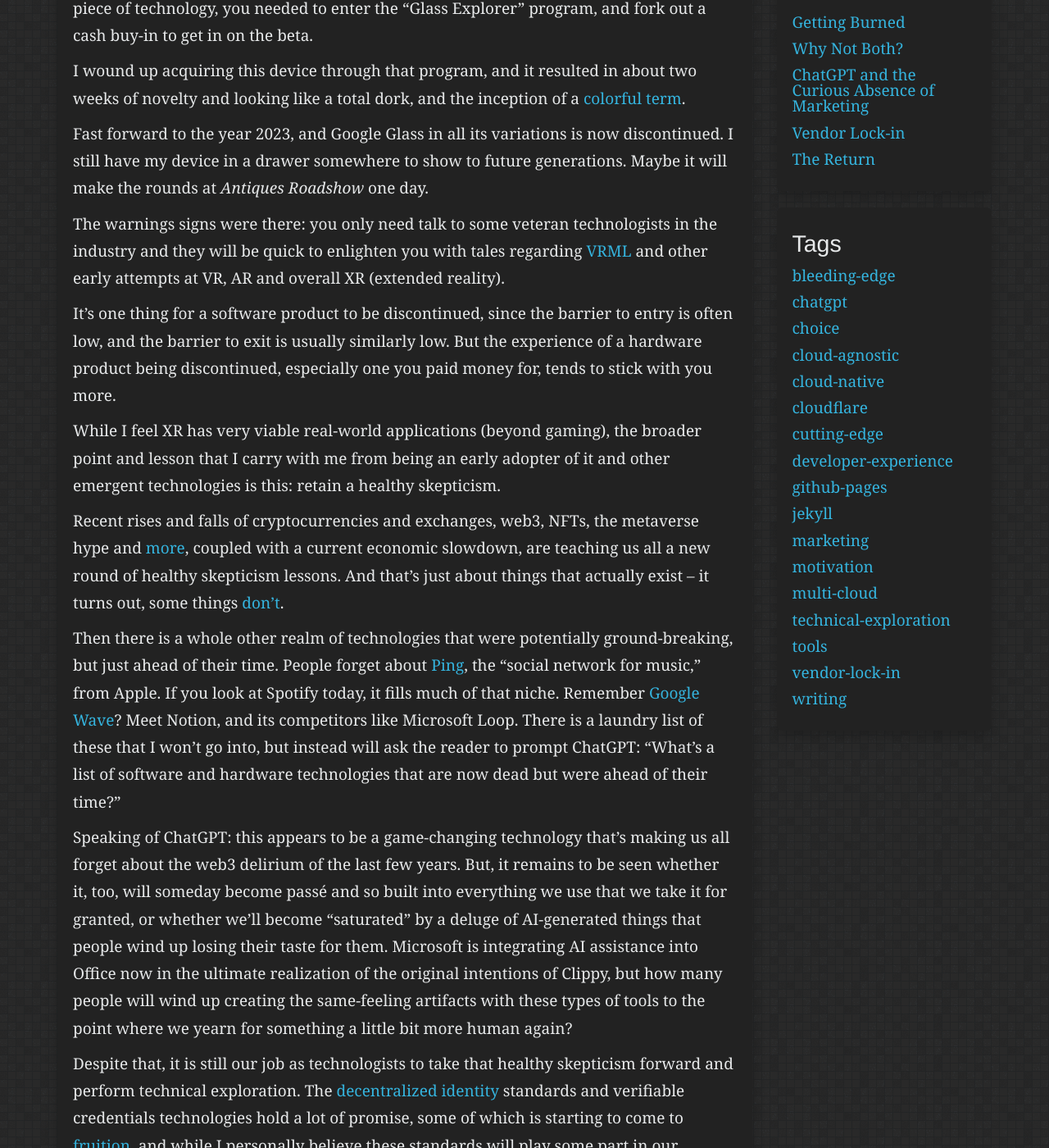
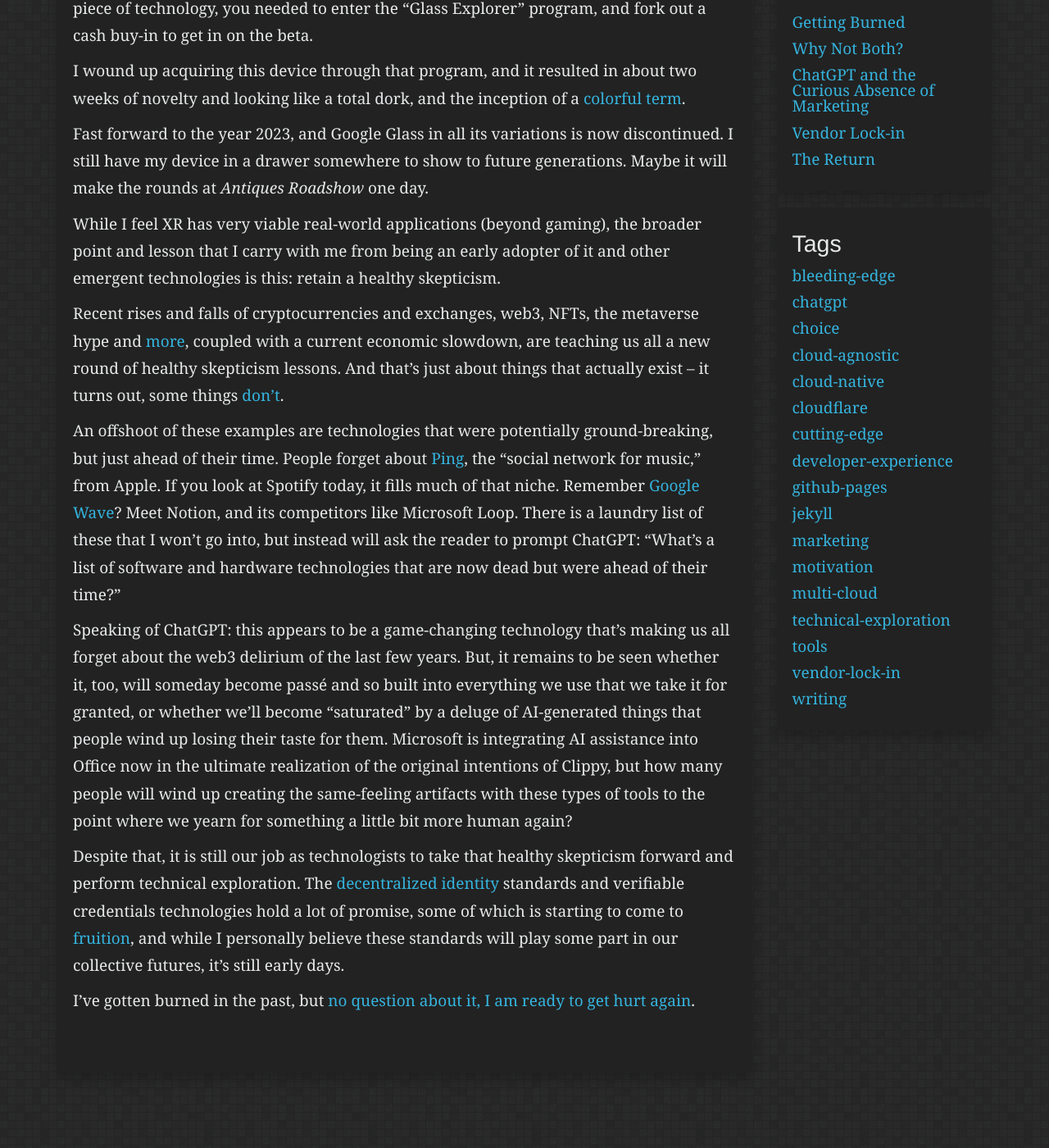
Before and after one commit to ryanspletzer/ryanspletzer.github.io, a Jekyll site: the page built from _posts/2023-04-16-getting-burned.md, in a window 1280 px wide and 1400 px high, scrolled down 344 px. Shown: the whole window at 82% size. Built offline with Jekyll 4.4.1, drawn with Linux system fonts in a browser that asks for light colours; some of the changed text lies outside the part shown.

Commit message:
Update 2023-04-16-getting-burned.md

```diff
--- a/_posts/2023-04-16-getting-burned.md
+++ b/_posts/2023-04-16-getting-burned.md
@@ -23,14 +23,6 @@ total dork, and the inception of a [colorful term](https://www.techopedia.com/de
 Fast forward to the year 2023, and Google Glass in all its variations is now discontinued. I still have my device in a
 drawer somewhere to show to future generations. Maybe it will make the rounds at _Antiques Roadshow_ one day.
 
-The warnings signs were there: you only need talk to some veteran technologists in the industry and they will be quick
-to enlighten you with tales regarding [VRML](https://en.wikipedia.org/wiki/VRML) and other early attempts at VR, AR and
-overall XR (extended reality).
-
-It's one thing for a software product to be discontinued, since the barrier to entry is often low, and the barrier to
-exit is usually similarly low. But the experience of a hardware product being discontinued, especially one you paid
-money for, tends to stick with you more.
-
 While I feel XR has very viable real-world applications (beyond gaming), the broader point and lesson that I carry with
 me from being an early adopter of it and other emergent technologies is this: retain a healthy skepticism.
 
@@ -39,7 +31,7 @@ Recent rises and falls of cryptocurrencies and exchanges, web3, NFTs, the metave
 of healthy skepticism lessons. And that's just about things that actually exist -- it turns out, some things
 [don't](https://en.wikipedia.org/wiki/Theranos).
 
-Then there is a whole other realm of technologies that were potentially ground-breaking, but just ahead of their time.
+An offshoot of these examples are technologies that were potentially ground-breaking, but just ahead of their time.
 People forget about [Ping](https://en.wikipedia.org/wiki/ITunes_Ping), the "social network for music," from Apple. If
 you look at Spotify today, it fills much of that niche. Remember
 [Google Wave](https://en.wikipedia.org/wiki/Google_Wave)? Meet Notion, and its competitors like Microsoft Loop.
@@ -59,5 +51,5 @@ technologies hold a lot of promise, some of which is starting to come to
 [fruition](https://www.linkedin.com/pulse/linkedins-new-verification-features-include-clear-entra-rodriguez), and while
 I personally believe these standards will play some part in our collective futures, it's still early days.
 
-I've gotten burned in the past, but no question about it,
-[I am ready to get hurt again](https://tvgag.com/gag/no-question-about-it/).
+I've gotten burned in the past, but
+[no question about it, I am ready to get hurt again](https://tvgag.com/gag/no-question-about-it/).
```
